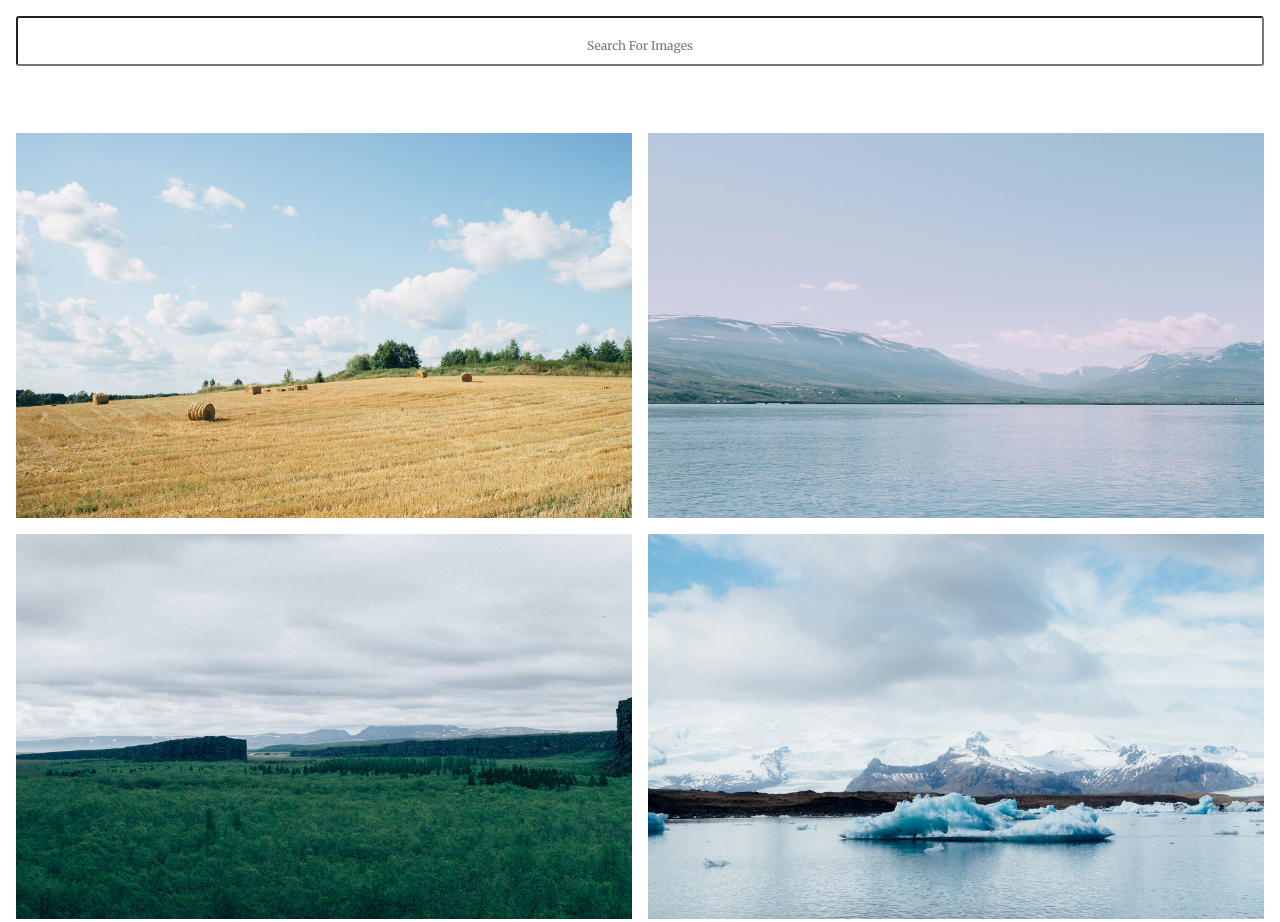
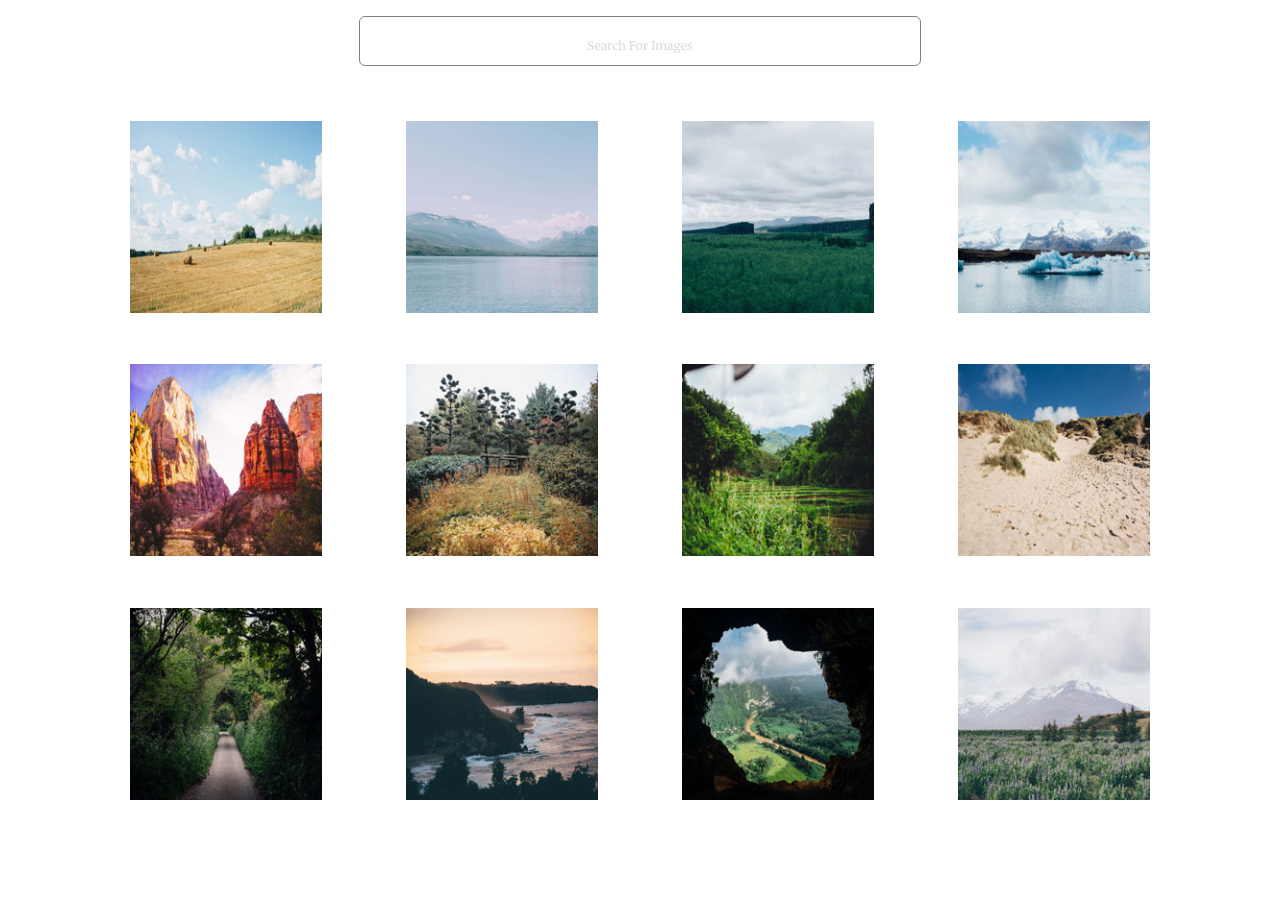
Before and after one commit to PetejStone/Techdegree-Project-4, a plain HTML site: page index.html in a window 1280 px wide. Shown: the top 922 px of the page. After the commit the page ends 851 px from the top, so only its background shows below. Drawn offline with Linux system fonts and the light colour scheme.

Commit message:
Changed viewport dimensions
Changed dimensions with @media for different sizes

Replaced photos with correct thumbnail photos

Adjusted margins to fit mockup

Adjusted searchbar to fit mockup

Fixed border problem with searchbar

Changed outline color of searchbar when focused

```diff
--- a/css/styles.css
+++ b/css/styles.css
@@ -5,50 +5,100 @@ box-sizing: border-box;
 
 body {
   margin-top: 1em;
-  margin-left: 1em;
-  margin-right: 0;
+  margin-left: 0;
+
   padding: 0;
   font-family: 'Merriweather', serif;
 }
 
 .search {
   margin-right: 1em;
+  margin-left: 1em;
 }
 
 .searchbar input {
   width: 100%;
   height: 2.1em;
-  margin-right: 1em;
-  margin-bottom: 2em;
+  margin-right: 0;
+  margin-bottom: 0;
   overflow: none;
   display: flex;
   font-size: 1.5em;
   text-align: center;
-  border-radius: 3px;
-  background-color: #fff;
-
+  box-shadow: none;
+  border: 1px solid grey;
+  border-radius: 6px;
 }
 
+.searchbar input:focus {
+  outline-color: #cc0000
+}
 
 [placeholder]::-webkit-input-placeholder { /*Fixes placeholder text so it is
                                             different from user input text*/
   text-align: center;
   font-family: 'Merriweather', serif;
   font-size: 12px;
-
+  color: #d9d9d9;
 }
 
-.img-row {
+/*.img-row {
   display: flex;
   flex-direction: row;
   width: 100%;
+}*/
+
+.img-gallery {
+  overflow: hidden;
+  text-align: center;
+}
+
+.img-gallery > :nth-child(2n+1){  /*margin right every other image*/
+  margin-right: .5em;
 }
 
 img {
-  display: flex;
-  width: 50vw;
-  height: 100%;
-  margin-right: 1rem;
+  width: 47%; /*Set to 47 because 50 does not work with margins.*/
   margin-bottom: 1rem;
   overflow: hidden;
 }
+
+@media (min-width: 768px) {
+
+  .searchbar input {
+    width: 70%;
+    margin: auto; /*centers the searchbar*/
+  }
+
+  img {
+    margin-right: .5em;
+    width: 31%; /*set to 30% because 33.3 does not work with margins*/
+  }
+
+  .img-gallery > :nth-child(3n+3){  /*margin right every other image*/
+    margin-right: 0;
+  }
+
+
+
+  @media (min-width: 1024px) {
+
+  .searchbar input {
+    width: 45%;
+    margin: auto; /*centers the searchbar*/
+    margin-bottom: 1.5em;
+  }
+
+    img {
+      margin-right: 0;
+      width: 15%; /*set to 30% because 33.3 does not work with margins*/
+    }
+
+    .img-gallery > :nth-child(1n+1){  /*margin right every other image*/
+      margin-right: 5em;
+      margin-bottom: 3em;
+    }
+
+    .img-gallery > :nth-child(4n+4){  /*margin right every other image*/
+      margin-right: 0;
+    }
--- a/index.html
+++ b/index.html
@@ -17,32 +17,33 @@
         <input type="text" id="searchimg" name="search_img" placeholder="Search For Images">
 
       </form>
-   </div>
+    </div>
     <br>
+    <div class="img-gallery">
 
-    <div class="img-row">
-      <img src="img/photos/01.jpg" alt="haybales">
-      <img src="img/photos/02.jpg" alt="lake">
-    </div>
-    <div class="img-row">
-      <img src="img/photos/03.jpg" alt="canyon">
-      <img src="img/photos/04.jpg" alt="iceberg">
-    </div>
-    <div class="img-row">
-      <img src="img/photos/05.jpg" alt="desert">
-      <img src="img/photos/06.jpg" alt="fall">
-    </div>
-    <div class="img-row">
-      <img src="img/photos/07.jpg" alt="plantation">
-      <img src="img/photos/08.jpg" alt="dune">
-    </div>
-    <div class="img-row">
-      <img src="img/photos/09.jpg" alt="countryside">
-      <img src="img/photos/10.jpg" alt="sunset">
-    </div>
-    <div class="img-row">
-      <img src="img/photos/11.jpg" alt="cave">
-      <img src="img/photos/12.jpg" alt="bluebells">
+        <img src="img/thumbnails/01.jpg" alt="haybales">
+        <img src="img/thumbnails/02.jpg" alt="lake">
+
+
+        <img src="img/thumbnails/03.jpg" alt="canyon">
+        <img src="img/thumbnails/04.jpg" alt="iceberg">
+
+
+        <img src="img/thumbnails/05.jpg" alt="desert">
+        <img src="img/thumbnails/06.jpg" alt="fall">
+
+
+        <img src="img/thumbnails/07.jpg" alt="plantation">
+        <img src="img/thumbnails/08.jpg" alt="dune">
+
+
+        <img src="img/thumbnails/09.jpg" alt="countryside">
+        <img src="img/thumbnails/10.jpg" alt="sunset">
+
+
+        <img src="img/thumbnails/11.jpg" alt="cave">
+        <img src="img/thumbnails/12.jpg" alt="bluebells">
+
     </div>
 
   </body>
```
Also changed, not shown: css/normalize.css.
